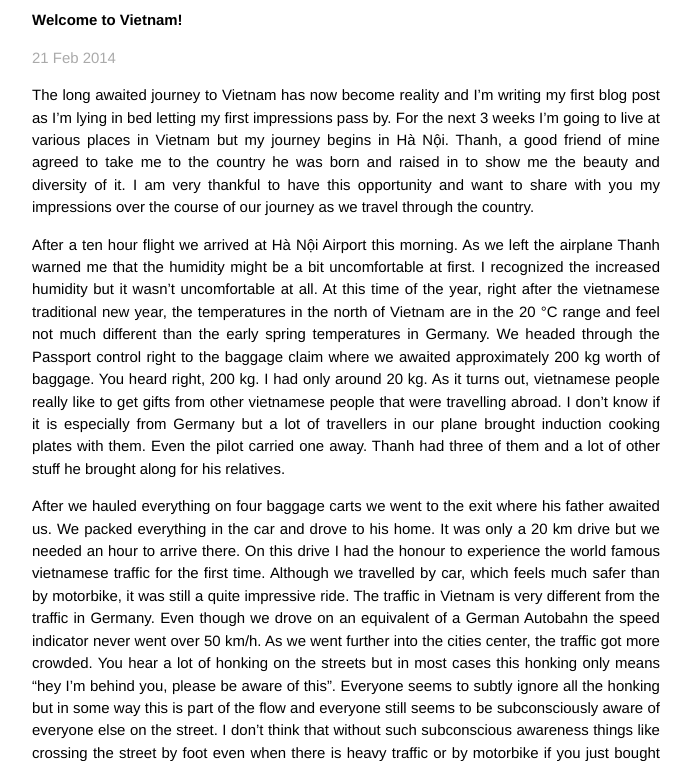
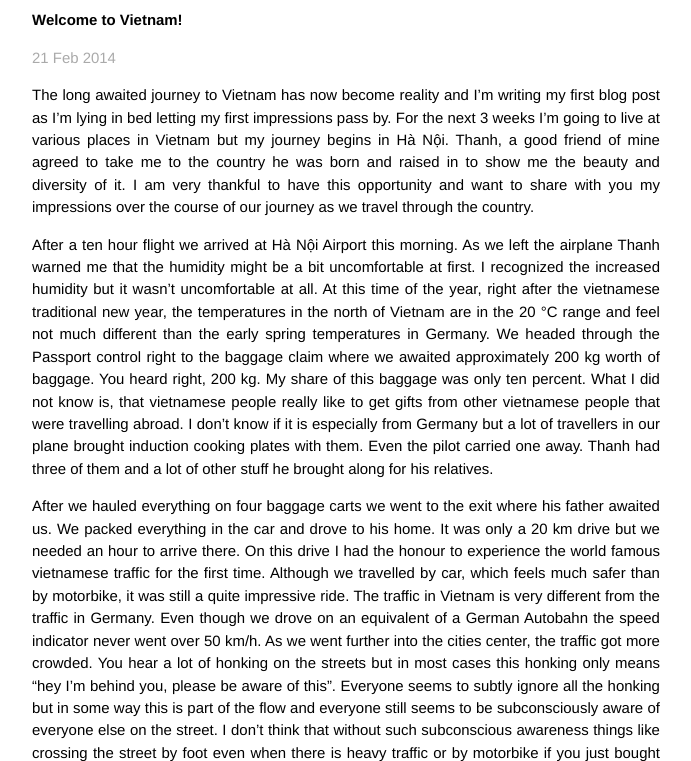
Before and after one commit to nexys/nexys.github.io, a Jekyll site: the page built from _posts/2014-02-21-welcome-to-vietnam.markdown, in a window 1280 px wide and 900 px high, cut to the strip 139-900 px from the top of the window. Shown: the whole strip, without its empty margins (294-985 px from the left). Built offline with Jekyll 4.4.1, drawn with Linux system fonts in a browser that asks for light colours; Markdown is read by kramdown in place of the engine named in the settings.

Commit message:
first day minor changes in wording

```diff
--- a/_posts/2014-02-21-welcome-to-vietnam.markdown
+++ b/_posts/2014-02-21-welcome-to-vietnam.markdown
@@ -7,7 +7,7 @@ date:   2014-02-21 16:23:23
 The long awaited journey to Vietnam has now become reality and I'm writing my first blog post as I'm lying in bed letting my first impressions pass by. For the next 3 weeks I'm going to live at various places in Vietnam but my journey begins in Hà Nội. Thanh, a good friend of mine agreed to take me to the country he was born and raised in to show me the beauty and diversity of it. I am very thankful to have this opportunity and want to share with you my impressions over the course of our journey as we travel through the country.
 
 After a ten hour flight we arrived at Hà Nội Airport this morning. As we left the airplane Thanh warned me that the humidity might be a bit uncomfortable at first. I recognized the increased humidity but it wasn't uncomfortable at all. At this time of the year, right after the vietnamese traditional new year, the temperatures in the north of Vietnam are in the 20 °C range and feel not much different than the early spring temperatures in Germany.
-We headed through the Passport control right to the baggage claim where we awaited approximately 200 kg worth of baggage. You heard right, 200 kg. I had only around 20 kg. As it turns out, vietnamese people really like to get gifts from other vietnamese people that were travelling abroad. I don't know if it is especially from Germany but a lot of travellers in our plane brought induction cooking plates with them. Even the pilot carried one away. Thanh had three of them and a lot of other stuff he brought along for his relatives.
+We headed through the Passport control right to the baggage claim where we awaited approximately 200 kg worth of baggage. You heard right, 200 kg. My share of this baggage was only ten percent. What I did not know is, that vietnamese people really like to get gifts from other vietnamese people that were travelling abroad. I don't know if it is especially from Germany but a lot of travellers in our plane brought induction cooking plates with them. Even the pilot carried one away. Thanh had three of them and a lot of other stuff he brought along for his relatives.
 
 After we hauled everything on four baggage carts we went to the exit where his father awaited us. We packed everything in the car and drove to his home. It was only a 20 km drive but we needed an hour to arrive there. On this drive I had the honour to experience the world famous vietnamese traffic for the first time. Although we travelled by car, which feels much safer than by motorbike, it was still a quite impressive ride. The traffic in Vietnam is very different from the traffic in Germany. Even though we drove on an equivalent of a German Autobahn the speed indicator never went over 50 km/h. As we went further into the cities center, the traffic got more crowded. You hear a lot of honking on the streets but in most cases this honking only means "hey I'm behind you, please be aware of this". Everyone seems to subtly ignore all the honking but in some way this is part of the flow and everyone still seems to be subconsciously aware of everyone else on the street. I don't think that without such subconscious awareness things like crossing the street by foot even when there is heavy traffic or by motorbike if you just bought something from the store from one side of the road and want to get back into the flow on the opposite side.
 
```
